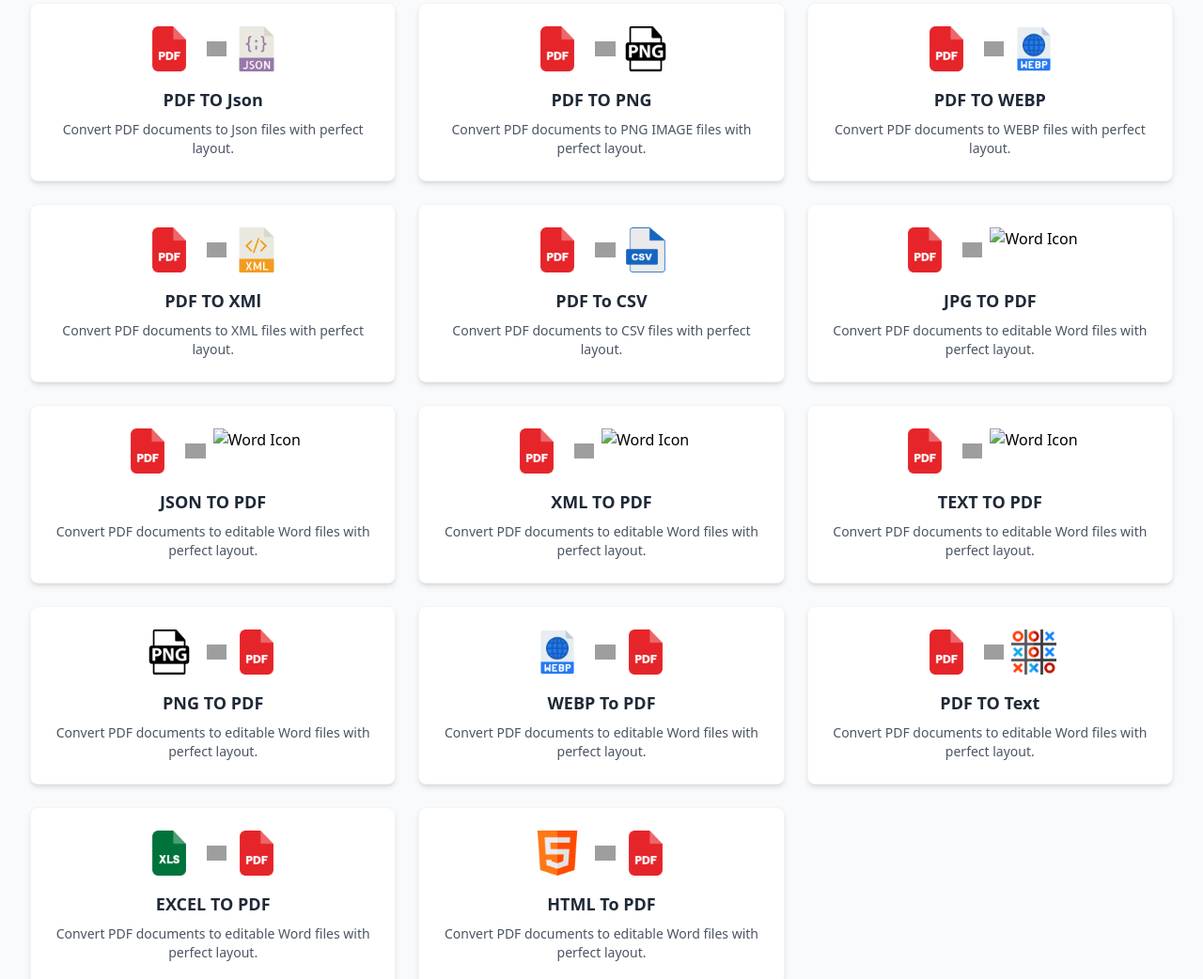
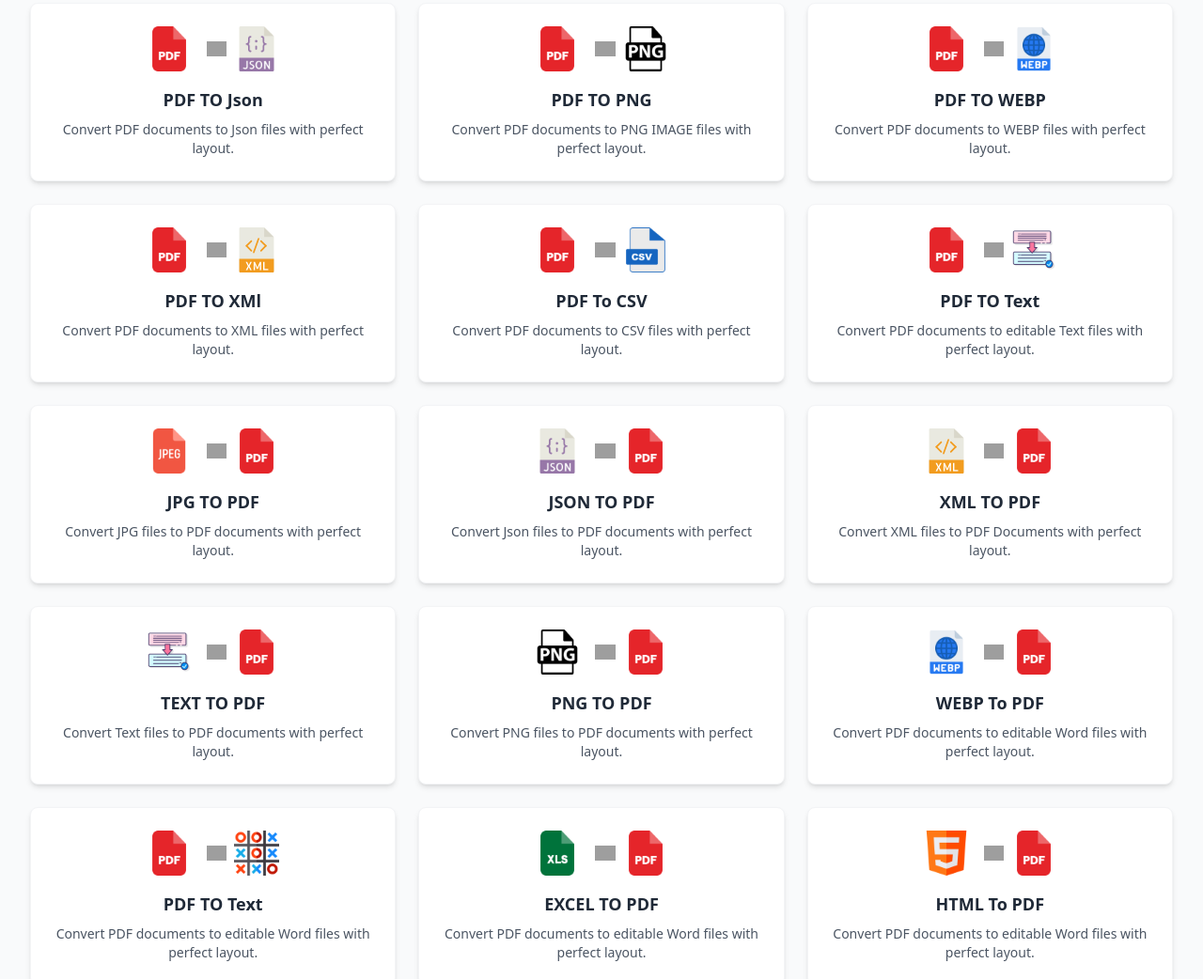
Before and after one commit to pdfmastertool/pdfmaster.fun, a website: page index.html in a window 1280 px wide. Shown: the part 1147-2189 px from the top of the page at 94% size. Drawn offline with nearby package versions, Linux system fonts and the light colour scheme; grey boxes are pictures that could not be loaded.

Commit message:
Update index.html

```diff
--- a/index.html
+++ b/index.html
@@ -290,72 +290,90 @@
             </p>
           </a>
         </div>
-          <!-- PDF to Word -->
+          <!-- PDF to Text -->
         <div class="tool-card bg-white rounded-lg shadow-md overflow-hidden border border-gray-100">
-          <a href="/PDF-to-WORD-Converter.html" class="tool-card-content flex flex-col items-center p-6 text-center">
+          <a href="/PPDF-to-Text.html" class="tool-card-content flex flex-col items-center p-6 text-center">
             <div class="flex items-center space-x-2 mb-4">
               <img class="h-12" src="./images/pdf.png" alt="PDF Icon" />
               <img class="h-4" src="https://cdn-icons-png.flaticon.com/512/32/32213.png" alt="Arrow Icon" />
-              <img class="h-12" src="./images/word.jpg" alt="Word Icon" />
+              <img class="h-12" src="./images/text-box.png" alt="Text Icon" />
+            </div>
+            <h3 class="text-lg font-semibold text-gray-800 mb-2">PDF TO Text</h3>
+            <p class="text-sm text-gray-600">
+              Convert PDF documents to editable Text files with perfect layout.
+            </p>
+          </a>
+        </div>
+          <!-- JPG to PDF-->
+        <div class="tool-card bg-white rounded-lg shadow-md overflow-hidden border border-gray-100">
+          <a href="/jpegtopdf.html" class="tool-card-content flex flex-col items-center p-6 text-center">
+            <div class="flex items-center space-x-2 mb-4">
+              <img class="h-12" src="./images/Jpg.png" alt="JPEG Icon" />
+              <img class="h-4" src="https://cdn-icons-png.flaticon.com/512/32/32213.png" alt="Arrow Icon" />
+              <img class="h-12" src="./images/pdf.png" alt="PDF Icon" />
             </div>
             <h3 class="text-lg font-semibold text-gray-800 mb-2">JPG TO PDF</h3>
             <p class="text-sm text-gray-600">
-              Convert PDF documents to editable Word files with perfect layout.
+              Convert JPG files to PDF documents with perfect layout.
             </p>
           </a>
-        </div> <!-- PDF to Word -->
+        </div>
+          <!-- JSON TO PDF -->
         <div class="tool-card bg-white rounded-lg shadow-md overflow-hidden border border-gray-100">
-          <a href="/PDF-to-WORD-Converter.html" class="tool-card-content flex flex-col items-center p-6 text-center">
+          <a href="/jsontopdf.html" class="tool-card-content flex flex-col items-center p-6 text-center">
             <div class="flex items-center space-x-2 mb-4">
+              <img class="h-12" src="./images/json.png" alt="Json Icon" />
+              <img class="h-4" src="https://cdn-icons-png.flaticon.com/512/32/32213.png" alt="Arrow Icon" />
               <img class="h-12" src="./images/pdf.png" alt="PDF Icon" />
-              <img class="h-4" src="https://cdn-icons-png.flaticon.com/512/32/32213.png" alt="Arrow Icon" />
-              <img class="h-12" src="./images/word.jpg" alt="Word Icon" />
             </div>
             <h3 class="text-lg font-semibold text-gray-800 mb-2">JSON TO PDF</h3>
             <p class="text-sm text-gray-600">
-              Convert PDF documents to editable Word files with perfect layout.
+              Convert Json files  to PDF documents with perfect layout.
             </p>
           </a>
-        </div> <!-- PDF to Word -->
+        </div>
+          <!-- XML TO PDF -->
         <div class="tool-card bg-white rounded-lg shadow-md overflow-hidden border border-gray-100">
-          <a href="/PDF-to-WORD-Converter.html" class="tool-card-content flex flex-col items-center p-6 text-center">
+          <a href="/XML-to-PDF.html" class="tool-card-content flex flex-col items-center p-6 text-center">
             <div class="flex items-center space-x-2 mb-4">
+              <img class="h-12" src="./images/xml.svg" alt="XML Icon" />
+              <img class="h-4" src="https://cdn-icons-png.flaticon.com/512/32/32213.png" alt="Arrow Icon" />
               <img class="h-12" src="./images/pdf.png" alt="PDF Icon" />
-              <img class="h-4" src="https://cdn-icons-png.flaticon.com/512/32/32213.png" alt="Arrow Icon" />
-              <img class="h-12" src="./images/word.jpg" alt="Word Icon" />
             </div>
             <h3 class="text-lg font-semibold text-gray-800 mb-2">XML TO PDF</h3>
             <p class="text-sm text-gray-600">
-              Convert PDF documents to editable Word files with perfect layout.
+              Convert XML files  to PDF Documents with perfect layout.
             </p>
           </a>
-        </div> <!-- PDF to Word -->
+        </div>
+
+          <!-- TEXT TO PDF -->
         <div class="tool-card bg-white rounded-lg shadow-md overflow-hidden border border-gray-100">
-          <a href="/PDF-to-WORD-Converter.html" class="tool-card-content flex flex-col items-center p-6 text-center">
+          <a href="/Text-to-PDF.html" class="tool-card-content flex flex-col items-center p-6 text-center">
             <div class="flex items-center space-x-2 mb-4">
+              <img class="h-12" src="./images/text-box.png" alt="Text Icon" />
+              <img class="h-4" src="https://cdn-icons-png.flaticon.com/512/32/32213.png" alt="Arrow Icon" />
               <img class="h-12" src="./images/pdf.png" alt="PDF Icon" />
-              <img class="h-4" src="https://cdn-icons-png.flaticon.com/512/32/32213.png" alt="Arrow Icon" />
-              <img class="h-12" src="./images/word.jpg" alt="Word Icon" />
             </div>
             <h3 class="text-lg font-semibold text-gray-800 mb-2">TEXT TO PDF</h3>
             <p class="text-sm text-gray-600">
-              Convert PDF documents to editable Word files with perfect layout.
+              Convert Text files to PDF documents  with perfect layout.
             </p>
           </a>
         </div>
 
 
-        <!-- PDF to Word -->
+         <!-- PNG TO PDF -->
         <div class="tool-card bg-white rounded-lg shadow-md overflow-hidden border border-gray-100">
-          <a href="/PDF-to-WORD-Converter.html" class="tool-card-content flex flex-col items-center p-6 text-center">
+          <a href="/png-to-pdf.html" class="tool-card-content flex flex-col items-center p-6 text-center">
             <div class="flex items-center space-x-2 mb-4">
-              <img class="h-12" src="./images/png.png" alt="PDF Icon" />
+              <img class="h-12" src="./images/png.png" alt="PNG Icon" />
               <img class="h-4" src="https://cdn-icons-png.flaticon.com/512/32/32213.png" alt="Arrow Icon" />
-              <img class="h-12" src="./images/pdf.png" alt="Word Icon" />
+              <img class="h-12" src="./images/pdf.png" alt="PDF Icon" />
             </div>
             <h3 class="text-lg font-semibold text-gray-800 mb-2">PNG TO PDF</h3>
             <p class="text-sm text-gray-600">
-              Convert PDF documents to editable Word files with perfect layout.
+              Convert PNG files to PDF documents with perfect layout.
             </p>
           </a>
         </div>
```
